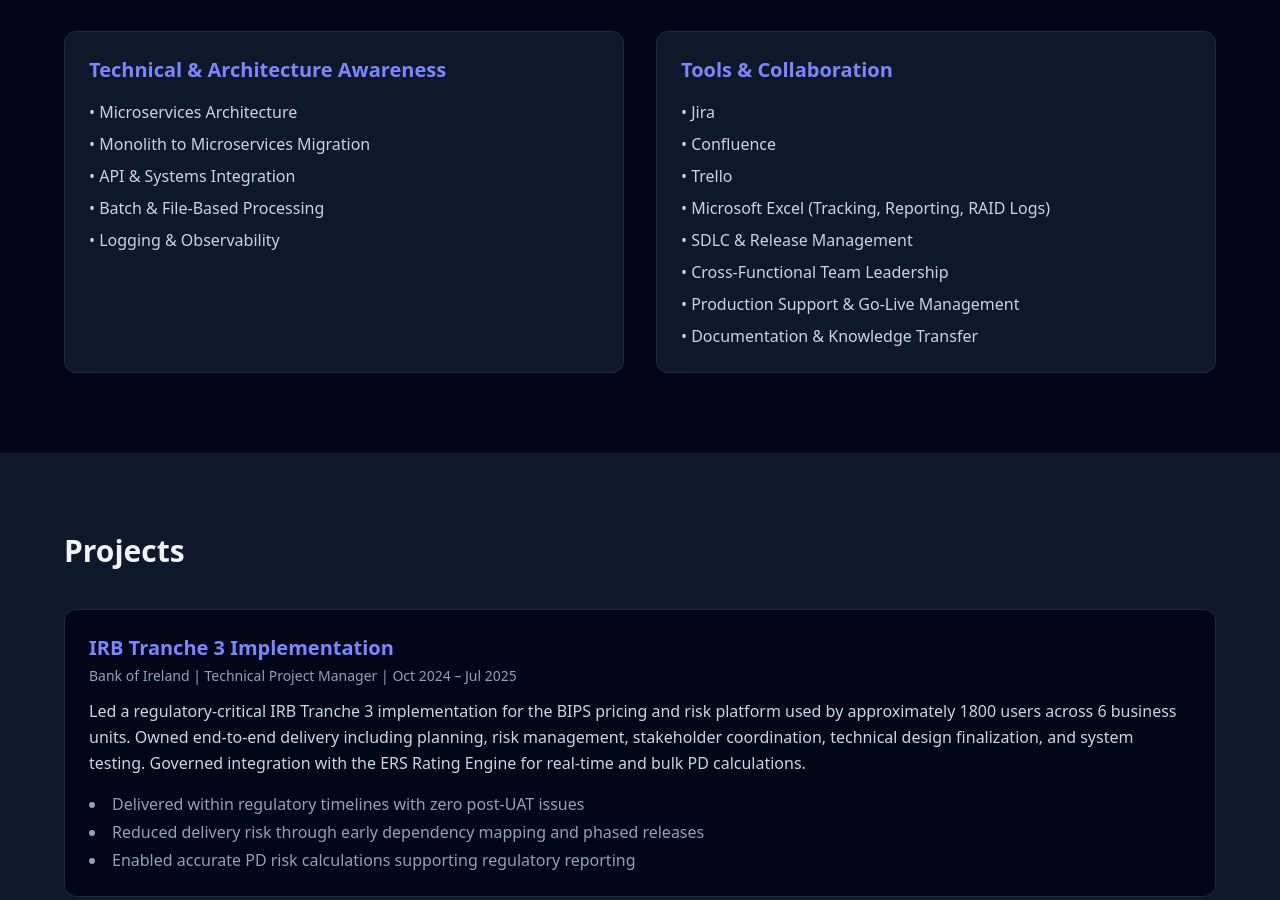
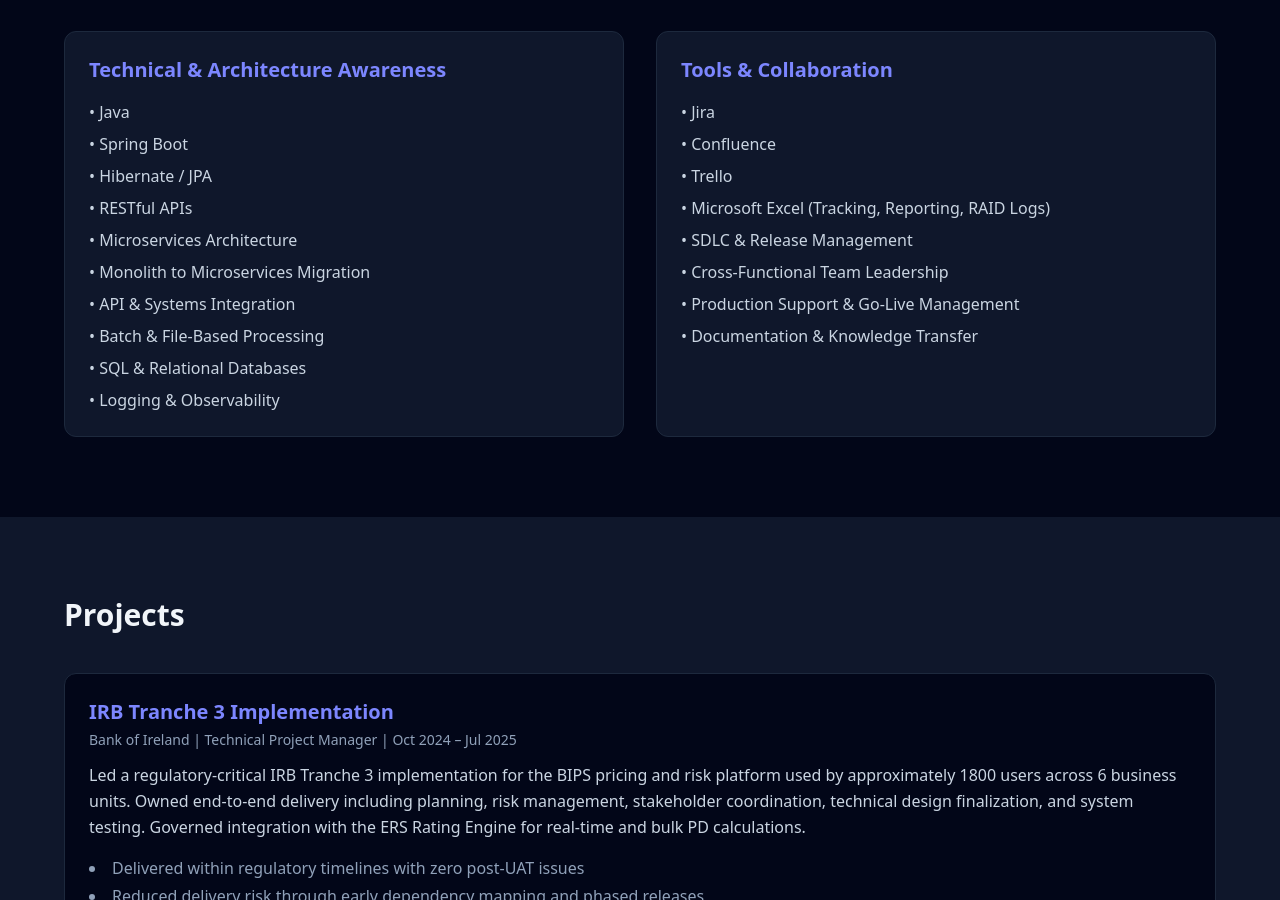
Before and after one commit to mehjbee0506/mehjbee-portfolio, a React (Vite) app: page / in a window 1280 px wide. Shown: the part 1713-2613 px from the top of the page. Built offline with nearby package versions, Linux system fonts and the light colour scheme.

Commit message:
Enhance technical & architecture awareness with core Java skills

```diff
--- a/src/components/Skills.jsx
+++ b/src/components/Skills.jsx
@@ -27,10 +27,15 @@
   {
     title: "Technical & Architecture Awareness",
     items: [
+      "Java",
+      "Spring Boot",
+      "Hibernate / JPA",
+      "RESTful APIs",
       "Microservices Architecture",
       "Monolith to Microservices Migration",
       "API & Systems Integration",
       "Batch & File-Based Processing",
+      "SQL & Relational Databases",
       "Logging & Observability",
     ],
   },
@@ -47,7 +52,7 @@
       "Documentation & Knowledge Transfer",
     ],
   },
-]
+];
 
 export default function Skills() {
   return (
@@ -74,5 +79,5 @@
         </div>
       </div>
     </section>
-  )
+  );
 }
```
